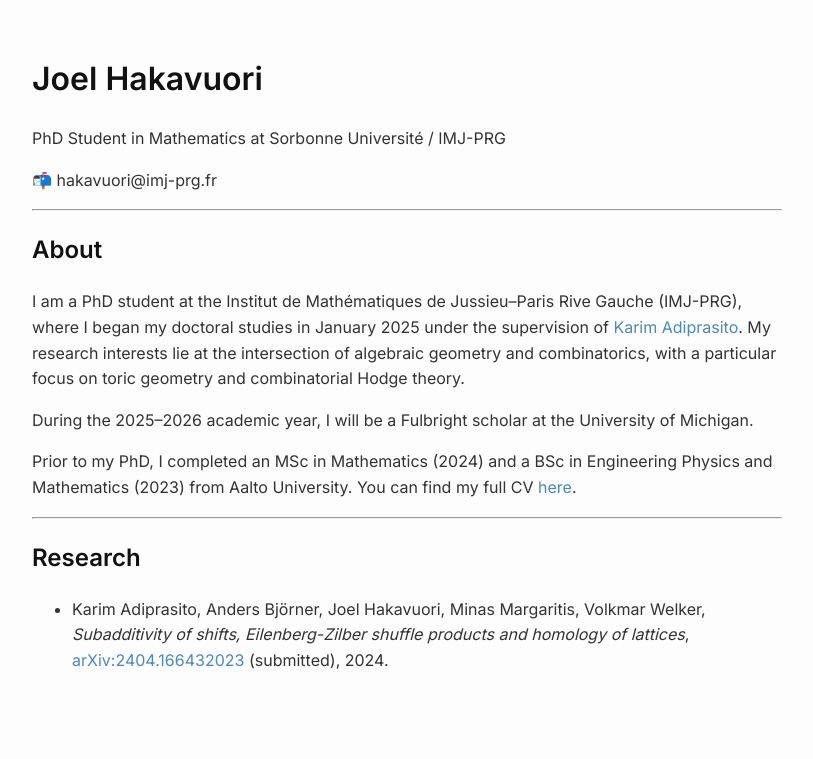
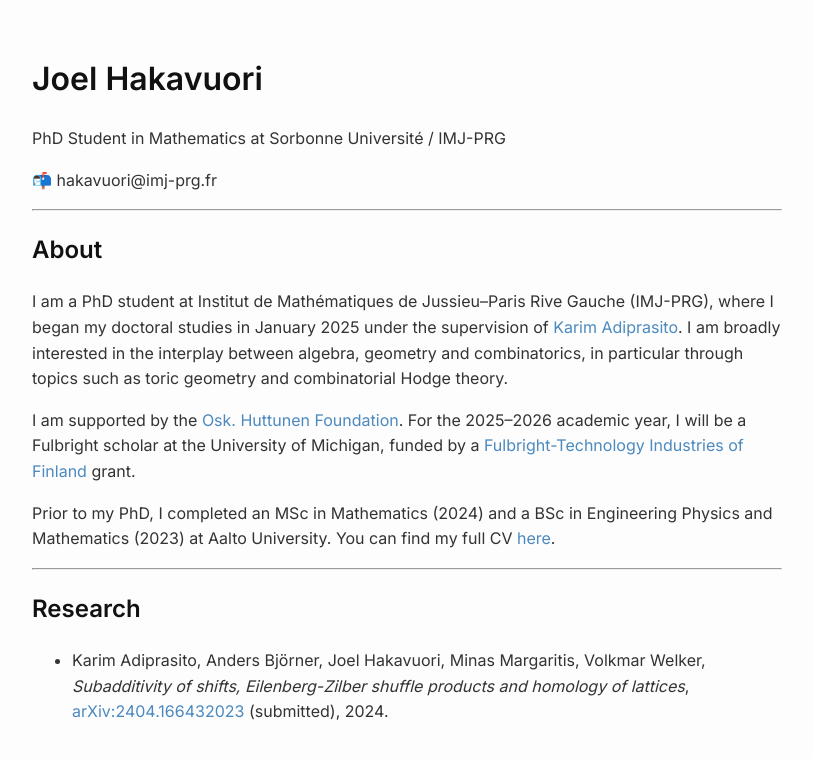
Before and after one commit to hakav/hakav.github.io, a Jekyll site: the page built from index.md, in a window 1280 px wide. Shown: the top 759 px of the page, without its empty margins (233-1046 px from the left). Built offline with Jekyll 4.4.1, drawn with Linux system fonts in a browser that asks for light colours.

Commit message:
Update index.md

```diff
--- a/index.md
+++ b/index.md
@@ -13,11 +13,11 @@ PhD Student in Mathematics at Sorbonne Université / IMJ-PRG
 
 ## About
 
-I am a PhD student at the Institut de Mathématiques de Jussieu–Paris Rive Gauche (IMJ-PRG), where I began my doctoral studies in January 2025 under the supervision of [Karim Adiprasito](https://webusers.imj-prg.fr/%7Ekarim.adiprasito/). My research interests lie at the intersection of algebraic geometry and combinatorics, with a particular focus on toric geometry and combinatorial Hodge theory.
+I am a PhD student at Institut de Mathématiques de Jussieu–Paris Rive Gauche (IMJ-PRG), where I began my doctoral studies in January 2025 under the supervision of [Karim Adiprasito](https://webusers.imj-prg.fr/%7Ekarim.adiprasito/). I am broadly interested in the interplay between algebra, geometry and combinatorics, in particular through topics such as toric geometry and combinatorial Hodge theory.
 
-During the 2025–2026 academic year, I will be a Fulbright scholar at the University of Michigan.
+I am supported by the [Osk. Huttunen Foundation](https://oskhuttunen.fi/). For the 2025–2026 academic year, I will be a Fulbright scholar at the University of Michigan, funded by a [Fulbright-Technology Industries of Finland](https://www.fulbright.fi/grants-masters-studies/fulbright-technology-industries-finland-grants) grant.
 
-Prior to my PhD, I completed an MSc in Mathematics (2024) and a BSc in Engineering Physics and Mathematics (2023) from Aalto University. You can find my full CV [here](cv625.pdf).
+Prior to my PhD, I completed an MSc in Mathematics (2024) and a BSc in Engineering Physics and Mathematics (2023) at Aalto University. You can find my full CV [here](cv625.pdf).
 
 ---
 
```
